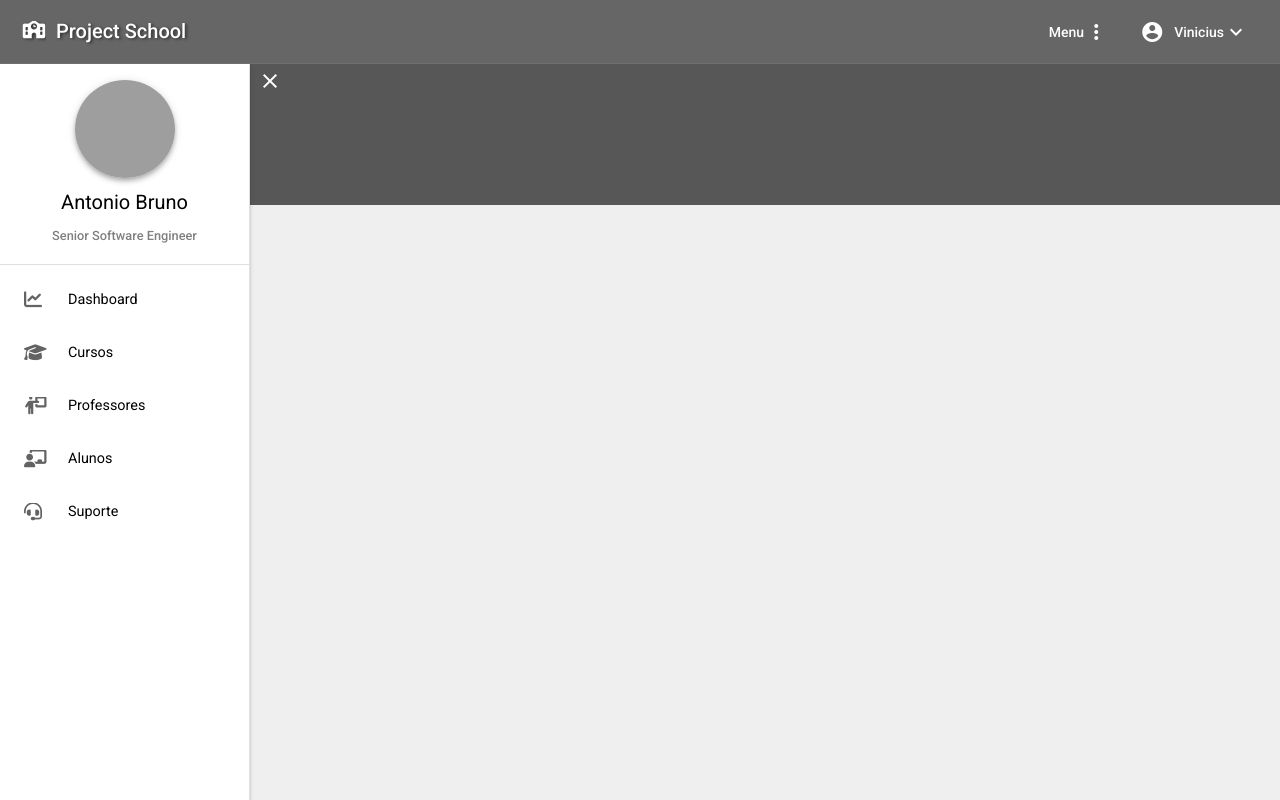
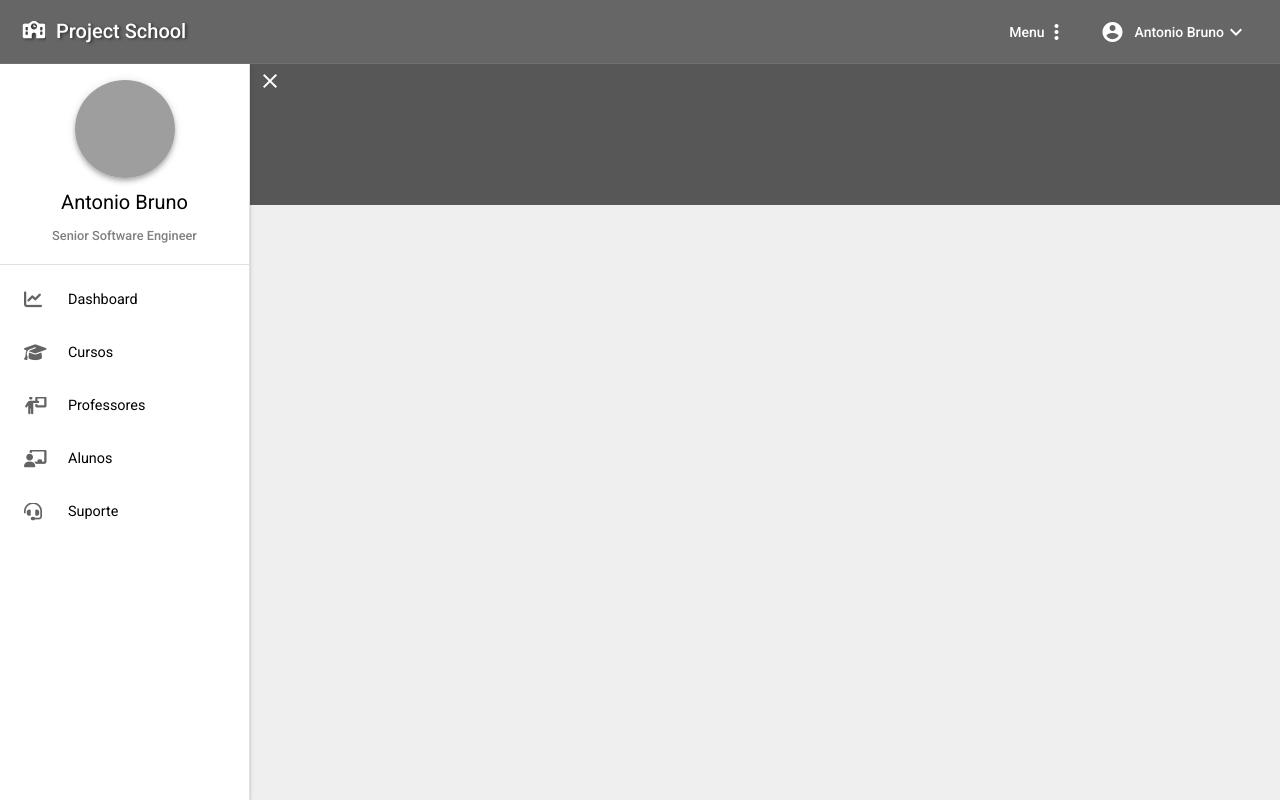
Before and after one commit to abruno36/-RxJS_Angular_Material, an Angular app in the folder ProjectSchool/: page / in a window 1280 px wide. Built offline with nearby package versions, Linux system fonts and the light colour scheme; grey boxes are pictures that could not be loaded.

Commit message:
Finalização barra de menu - 15071655

```diff
--- a/ProjectSchool/src/app/shared/components/toolbar-menu/toolbar-menu.component.html
+++ b/ProjectSchool/src/app/shared/components/toolbar-menu/toolbar-menu.component.html
@@ -20,7 +20,7 @@
         <div>
           <button mat-button [matMenuTriggerFor]="menu">
             <mat-icon class="space-right-icon">account_circle</mat-icon>
-            <span>Vinicius</span>
+            <span>Antonio Bruno</span>
             <mat-icon>keyboard_arrow_down</mat-icon>
           </button>
           <mat-menu #menu="matMenu">
```
